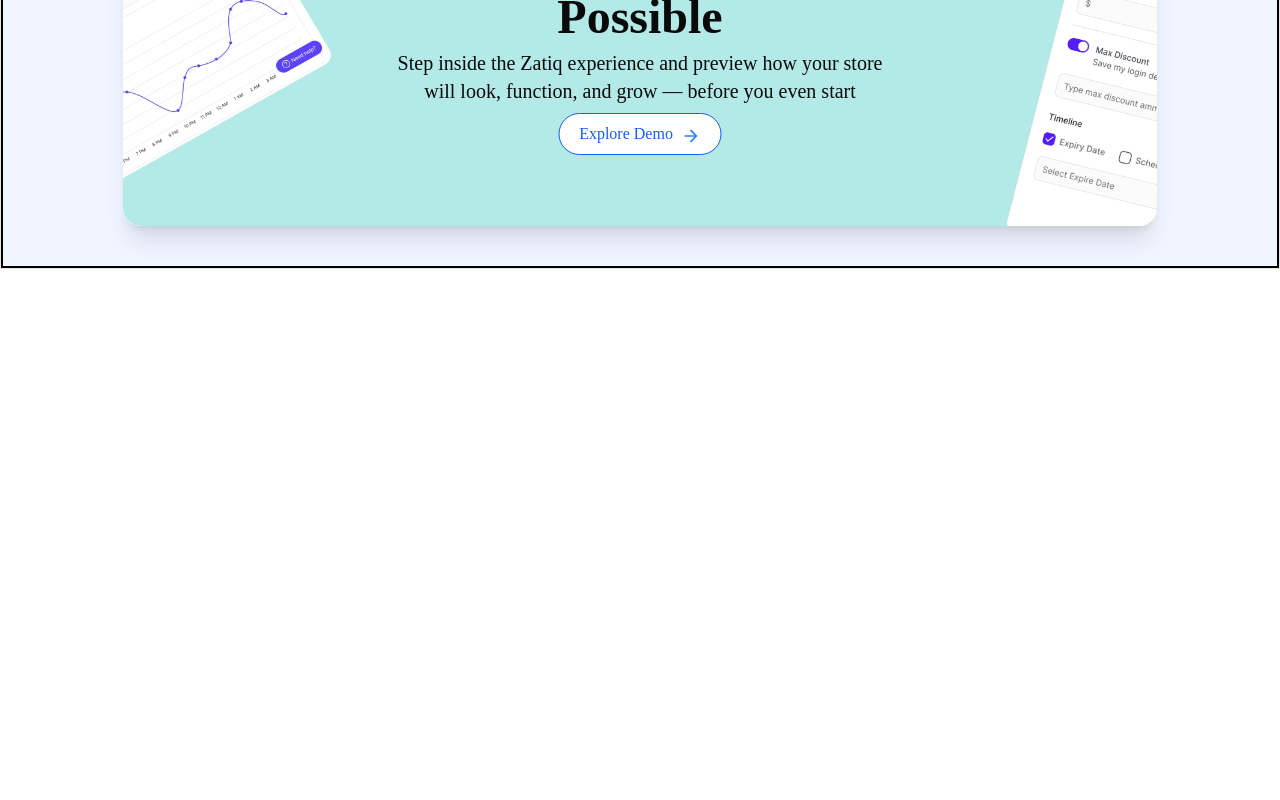
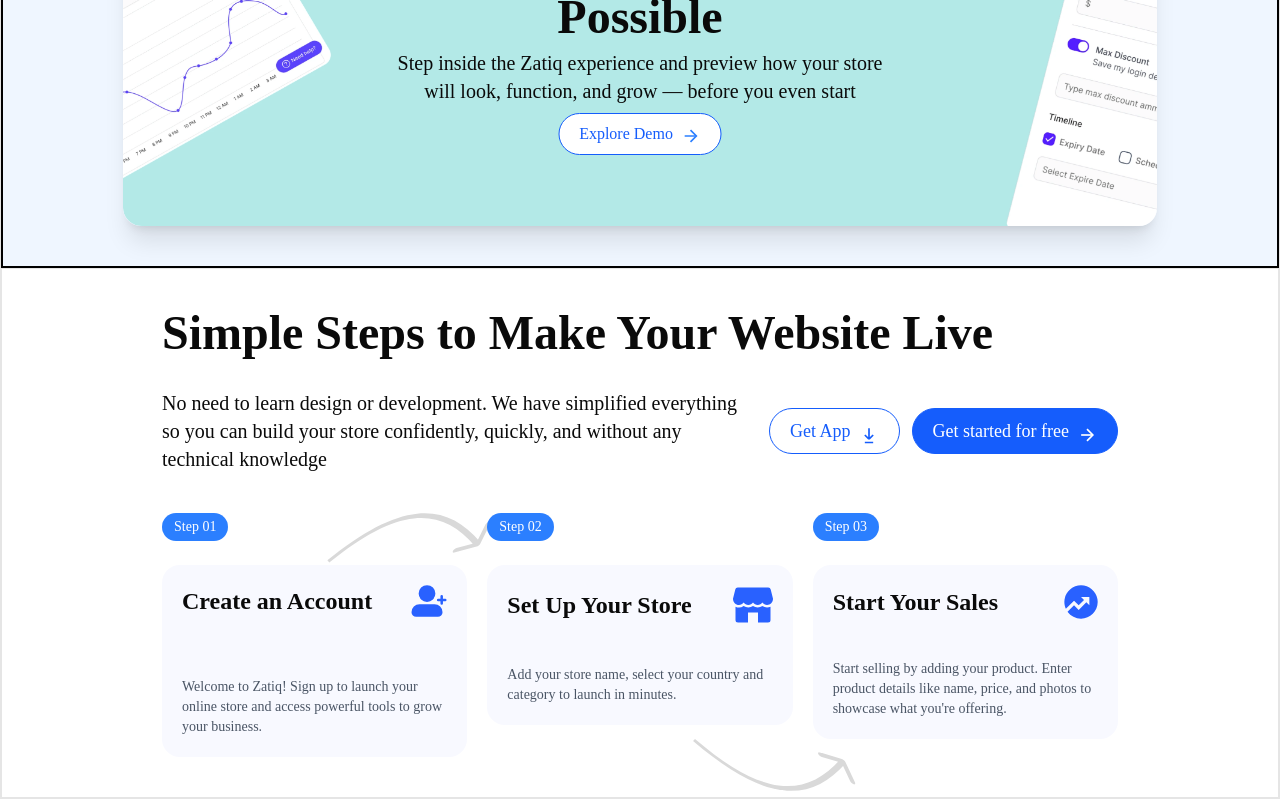
Before and after one commit to PraptiH/zatiq-clone, a Next.js app: page / in a window 1280 px wide. Shown: the part 1689-2489 px from the top of the page. Before the commit the page ends 1958 px from the top, so only its background shows below. Built offline with nearby package versions, Linux system fonts and the light colour scheme.

Commit message:
Add onboarding section with three-step store setup workflow

```diff
--- /dev/null
+++ b/Components/sections/BusinessGrowthSection.tsx
@@ -0,0 +1,9 @@
+import OnboardingSection from "./OnboardingSection";
+
+export default function BusinessGrowthSection() {
+    return (
+        <div className="bg-white border px-30 py-10">
+            <OnboardingSection />
+        </div>
+    )
+}
--- /dev/null
+++ b/Components/sections/OnboardingSection.tsx
@@ -0,0 +1,67 @@
+import account from "@/public/Images/create-account.svg"
+import store from "@/public/Images/create-store.svg"
+import sales from "@/public/Images/your-sales.svg"
+import topArrow from "@/public/Images/top-arrow.svg"
+import bottomArrow from "@/public/Images/bottom-arrow.svg"
+import Image from "next/image"
+export default function OnboardingSection() {
+    return (
+        <div className=" px-10 space-y-10">
+            <div className="space-y-8">
+                <h1 className="font-bold text-5xl">Simple Steps to Make Your Website Live</h1>
+                <div className="flex items-center justify-center gap-5">
+                    <p className="text-xl">No need to learn design or development. We have simplified everything so you can build your store confidently, quickly, and without any technical knowledge</p>
+                    <div className="flex gap-3">
+                        <div className="bg-white text-nowrap flex items-end gap-2 group border text-blue-600 border-blue-600 py-2 px-5 rounded-full cursor-pointer hover:bg-blue-50 hover:text-blue-700">
+                            <p className="text-lg">Get App</p>
+                            <svg className="w-5 h-5 group-hover:translate-y-1 transition-transform duration-300 ease-in-out" fill="none" stroke="currentColor" strokeWidth="2" viewBox="0 0 24 24"><path d="M12 4v13m0 0l-5-5m5 5l5-5m-10 9h10"></path></svg>
+                        </div>
+
+                        <div className="bg-blue-600 text-nowrap flex items-end gap-2 group border text-white border-blue-600 py-2 px-5 rounded-full cursor-pointer hover:bg-blue-700 ">
+                            <p className="text-lg">Get started for free</p>
+                            <svg xmlns="http://www.w3.org/2000/svg" width="20" height="20" viewBox="0 0 24 24" fill="none" stroke="currentColor" strokeWidth="2" className="transform transition-transform duration-300 ease-in-out group-hover:translate-x-1" aria-hidden="true"><path d="M5 12h14"></path><path d="m12 5 7 7-7 7"></path></svg>
+                        </div>
+                    </div>
+                </div>
+            </div>
+
+            <div className="grid grid-cols-3 gap-5">
+
+                <div className="flex flex-col items-start relative space-y-6">
+                    <p className="bg-blue-500 text-sm text-white px-3 py-1 rounded-full">Step 01</p>
+                    <Image className="absolute top-0 -right-6" src={topArrow} alt="" />
+                    <div className="bg-[#F8F9FF] flex flex-col justify-between gap-15 rounded-2xl p-5">
+                        <div className="flex items-center justify-between">
+                            <h3 className="text-2xl font-semibold">Create an Account</h3>
+                            <Image src={account} alt='' />
+                        </div>
+                        <p className="text-gray-600 text-sm">Welcome to Zatiq! Sign up to launch your online store and access powerful tools to grow your business.</p>
+                    </div>
+                </div>
+
+                <div className="flex flex-col items-start relative space-y-6">
+                    <p className="bg-blue-500 text-sm text-white px-3 py-1 rounded-full">Step 02</p>
+                    <Image className="absolute -bottom-14 -right-16 rotate-8" src={bottomArrow} alt=""/>
+                    <div className="bg-[#F8F9FF] flex flex-col justify-between gap-10 rounded-2xl p-5">
+                        <div className="flex items-center justify-between">
+                            <h3 className="text-2xl font-semibold">Set Up Your Store</h3>
+                            <Image src={store} alt='' />
+                        </div>
+                        <p className="text-gray-600 text-sm">Add your store name, select your country and category to launch in minutes.</p>
+                    </div>
+                </div>
+
+                <div className="flex flex-col items-start relative space-y-6">
+                    <p className="bg-blue-500 text-sm text-white px-3 py-1 rounded-full">Step 03</p>
+                    <div className="bg-[#F8F9FF] flex flex-col justify-between gap-10 rounded-2xl p-5">
+                    <div className="flex items-center justify-between">
+                        <h3 className="text-2xl font-semibold">Start Your Sales</h3>
+                        <Image src={sales} alt='' />
+                    </div>
+                    <p className="text-gray-600 text-sm">Start selling by adding your product. Enter product details like name, price, and photos to showcase what you're offering.</p>
+                </div>
+                </div>
+            </div>
+        </div>
+    )
+}
--- a/app/page.tsx
+++ b/app/page.tsx
@@ -1,3 +1,4 @@
+import BusinessGrowthSection from "@/Components/sections/BusinessGrowthSection";
 import Hero from "@/Components/sections/Hero";
 import LandingHighlights from "@/Components/sections/LandingHighlights";
 
@@ -6,6 +7,7 @@
     <div className="border">
       <Hero />
       <LandingHighlights/>
+      <BusinessGrowthSection/>
     </div>
   );
 }
```
